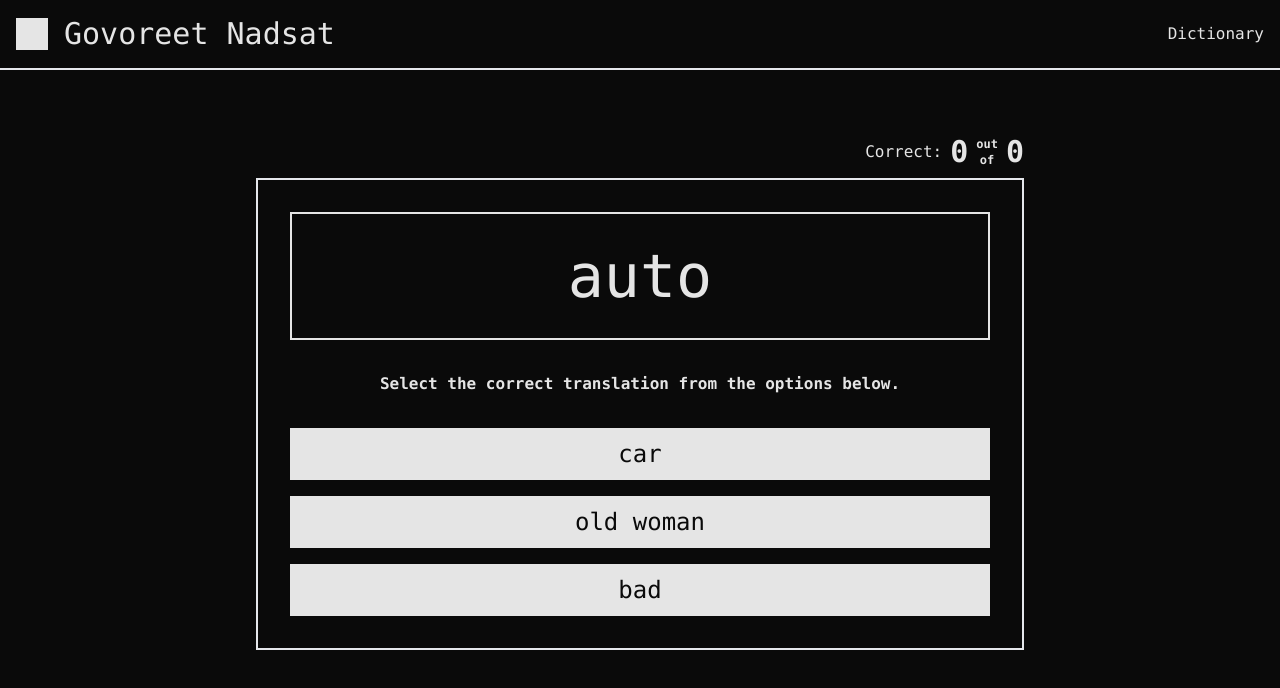
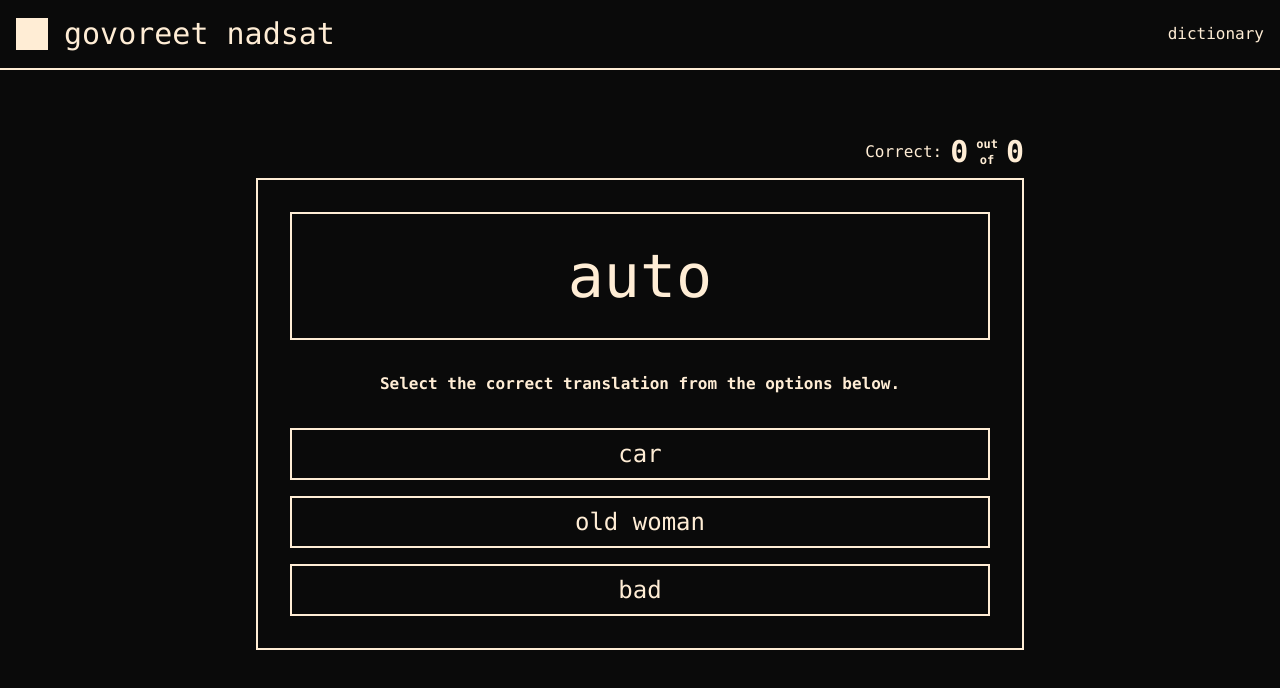
Before and after one commit to alanpaulprice/govoreet-nadsat, a React (Vite) app: page / in a window 1280 px wide. Shown: the top 688 px of the page. Built offline with nearby package versions, Linux system fonts and the light colour scheme.

Commit message:
color edits, dictionary structure rework

```diff
--- a/src/App.tsx
+++ b/src/App.tsx
@@ -50,16 +50,16 @@ export function App({ dictionary }: Props) {
 
 	const { type, correctAnswer, options } = question;
 	return (
-		<div className="flex min-h-screen flex-col bg-neutral-950 font-mono text-neutral-200">
-			<header className="flex items-center justify-between border-b-2 p-4">
+		<div className="flex min-h-screen flex-col bg-neutral-950 font-mono text-orange-100">
+			<header className="flex items-center justify-between border-b-2 border-orange-100 p-4">
 				<span className="flex items-center gap-4">
 					<svg className="fill-current" width="32" height="32" xmlns="http://www.w3.org/2000/svg">
 						<rect width="100%" height="100%" />
 					</svg>
-					<h1 className="text-3xl">Govoreet Nadsat</h1>
+					<h1 className="text-3xl">govoreet nadsat</h1>
 				</span>
 				<button className="hover:underline" type="button" onClick={() => setDictionaryOpen(true)}>
-					Dictionary
+					dictionary
 				</button>
 			</header>
 			<main className="mt-16 flex w-full max-w-3xl flex-col items-stretch gap-2 self-center">
--- a/src/components/Dictionary.tsx
+++ b/src/components/Dictionary.tsx
@@ -21,37 +21,54 @@ export function Dictionary({ open, onClose, dictionary }: Props) {
 				ref={overlayRef}
 				onClick={onOverlayClick}
 			>
-				<div className="relative max-h-screen border-2 border-neutral-200 bg-neutral-950">
-					<header className="flex items-start justify-between">
-						<h1 className="px-2 text-center text-2xl font-bold">Dictionary</h1>
+				<div className="relative flex max-h-screen flex-col gap-4 border-2 border-orange-100 bg-neutral-950 py-4">
+					<header className="flex items-center justify-between">
+						<h1 className="px-4 text-center text-3xl font-bold">dictionary</h1>
 						<button
-							className="flex items-center justify-center p-3 text-neutral-200 hover:text-orange-500"
+							className="mx-3 flex items-center justify-center p-1 font-bold text-orange-100 hover:text-orange-100"
 							type="button"
 							onClick={onClose}
 						>
+							close
+						</button>
+					</header>
+					<div className="flex gap-4 px-4">
+						<div className="flex flex-col">
+							{dictionary.map(({ id, nadsat, english }: DictionaryItem) => (
+								<div className="flex h-8 items-center">
+									<button
+										className="flex h-4 w-4 items-center justify-center border border-orange-100"
+										type="button"
+										onClick={() => console.log(`${id} : ${nadsat} : ${english}`)}
+									>
 										<svg
-								className="stroke-current"
+											className="h-4 w-4 stroke-current"
 											xmlns="http://www.w3.org/2000/svg"
 											viewBox="0 0 16 16"
-								width="16"
-								height="16"
-								overflow="visible"
-								stroke-width="4"
-								stroke-linecap="round"
+											strokeLinecap="round"
 										>
+											<line x1="8" y1="0" x2="0" y2="8" />
+											<line x1="16" y1="0" x2="0" y2="16" />
+											<line x1="16" y1="8" x2="8" y2="16" />
+											<line x1="8" y1="0" x2="16" y2="8" />
 											<line x1="0" y1="0" x2="16" y2="16" />
-								<line x1="16" y1="0" x2="0" y2="16" />
+											<line x1="0" y1="8" x2="8" y2="16" />
 										</svg>
 									</button>
-					</header>
-					<dl className="flex flex-col gap-2 p-4">
-						{dictionary.map(({ nadsat, english }: DictionaryItem) => (
-							<div className="flex justify-between gap-8 hover:text-orange-500">
-								<dt className="font-bold">{nadsat}</dt>
-								<dd>{english}</dd>
 								</div>
 							))}
-					</dl>
+						</div>
+						<div>
+							{dictionary.map(({ nadsat }: DictionaryItem) => (
+								<div className="flex h-8 items-center">{nadsat}</div>
+							))}
+						</div>
+						<div>
+							{dictionary.map(({ english }: DictionaryItem) => (
+								<div className="flex h-8 items-center">{english}</div>
+							))}
+						</div>
+					</div>
 				</div>
 			</div>
 		);
--- a/src/components/Question.tsx
+++ b/src/components/Question.tsx
@@ -31,15 +31,15 @@ export function Question({ type, correctAnswer, options, updateScore, onQuestion
 	switch (type) {
 		case QuestionType.MultiChoiceFromNadsat:
 			return (
-				<div className="flex flex-col gap-8 border-2 p-8">
-					<h2 className="flex h-32 items-center justify-center border-2 border-neutral-200 text-center text-6xl">
+				<div className="flex flex-col gap-8 border-2 border-orange-100 p-8">
+					<h2 className="flex h-32 items-center justify-center border-2 border-orange-100 text-center text-6xl">
 						{correctAnswer.nadsat}
 					</h2>
 					<p className="text-center font-bold">Select the correct translation from the options below.</p>
 					<div className="flex flex-col items-stretch gap-4">
 						{options.map((option: DictionaryItem) => (
 							<button
-								className="flex min-w-48 items-center justify-center border-2 border-neutral-200 bg-neutral-200 p-2 text-2xl text-neutral-950 hover:text-orange-500"
+								className="flex min-w-48 items-center justify-center border-2 border-orange-100 bg-neutral-950 p-2 text-2xl text-orange-100 hover:text-orange-500"
 								key={option.id}
 								type="button"
 								onClick={() => onAnswerClick(option)}
@@ -55,14 +55,14 @@ export function Question({ type, correctAnswer, options, updateScore, onQuestion
 		default:
 			return (
 				<div className="flex flex-col gap-8 border-2 p-8">
-					<h2 className="flex h-32 items-center justify-center border-2 border-neutral-200 text-center text-6xl">
+					<h2 className="flex h-32 items-center justify-center border-2 border-orange-100 text-center text-6xl">
 						{correctAnswer.english}
 					</h2>
 					<p className="text-center font-bold">Select the correct translation from the options below.</p>
 					<div className="flex flex-col items-stretch gap-4">
 						{options.map((option: DictionaryItem) => (
 							<button
-								className="flex min-w-48 items-center justify-center border-2 border-neutral-200 bg-neutral-200 p-2 text-2xl text-neutral-950 hover:text-orange-500"
+								className="flex min-w-48 items-center justify-center border-2 border-orange-100 bg-neutral-950 p-2 text-2xl text-orange-100 hover:text-orange-500"
 								key={option.id}
 								type="button"
 								onClick={() => onAnswerClick(option)}
```
Lines whose indentation alone changed are shown as unchanged.
